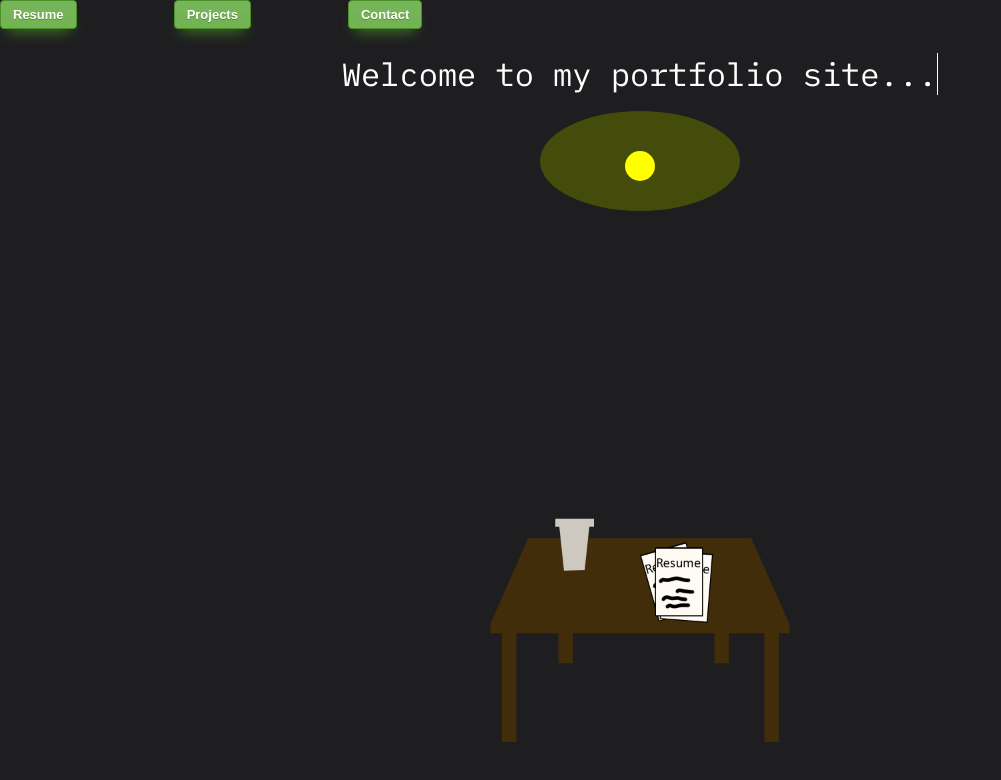
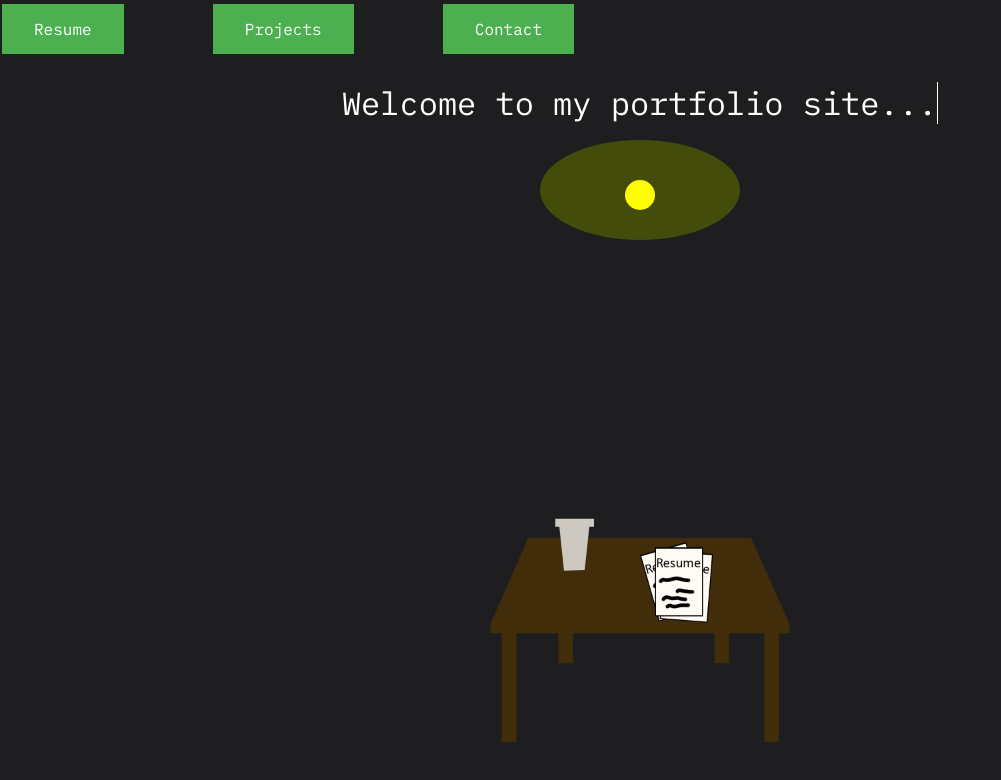
Before and after one commit to dbriksza/portfoliosite, a React (Create React App) app in the folder portfolio/: page / in a window 1280 px wide. Shown: the top 780 px of the page, without its empty margins (0-1001 px from the left). Built offline with nearby package versions, Linux system fonts and the light colour scheme.

Commit message:
fixed styles

```diff
--- a/portfolio/src/App.css
+++ b/portfolio/src/App.css
@@ -22,7 +22,7 @@ h1 {
 }
 
 nav{
-  width: 33%;
+  width: 45%;
   display:flex;
   justify-content: space-between;
 }
@@ -99,23 +99,19 @@ nav{
 
 .navButton {
   z-index:999;
-	box-shadow: 0px 10px 14px -7px #3e7327;
-	background:linear-gradient(to bottom, #77b55a 5%, #72b352 100%);
-	background-color:#77b55a;
-	border-radius:4px;
-	border:1px solid #4b8f29;
-	display:inline-block;
-	cursor:pointer;
-	color:#ffffff;
-	font-family:Arial;
-	font-size:13px;
-	font-weight:bold;
-	padding:6px 12px;
-	text-decoration:none;
-	text-shadow:0px 1px 0px #5b8a3c;
+  font-family: 'IBM Plex Mono', monospace;
+  background-color: #4CAF50; /* Green */
+  border: none;
+  color: white;
+  padding: 15px 32px;
+  text-align: center;
+  text-decoration: none;
+  display: inline-block;
+  font-size: 16px;
+  margin: 4px 2px;
+  cursor: pointer;
 }
 .navButton:hover {
-	background:linear-gradient(to bottom, #72b352 5%, #77b55a 100%);
   background-color:#72b352;
 }
 .navButton:active {
```
